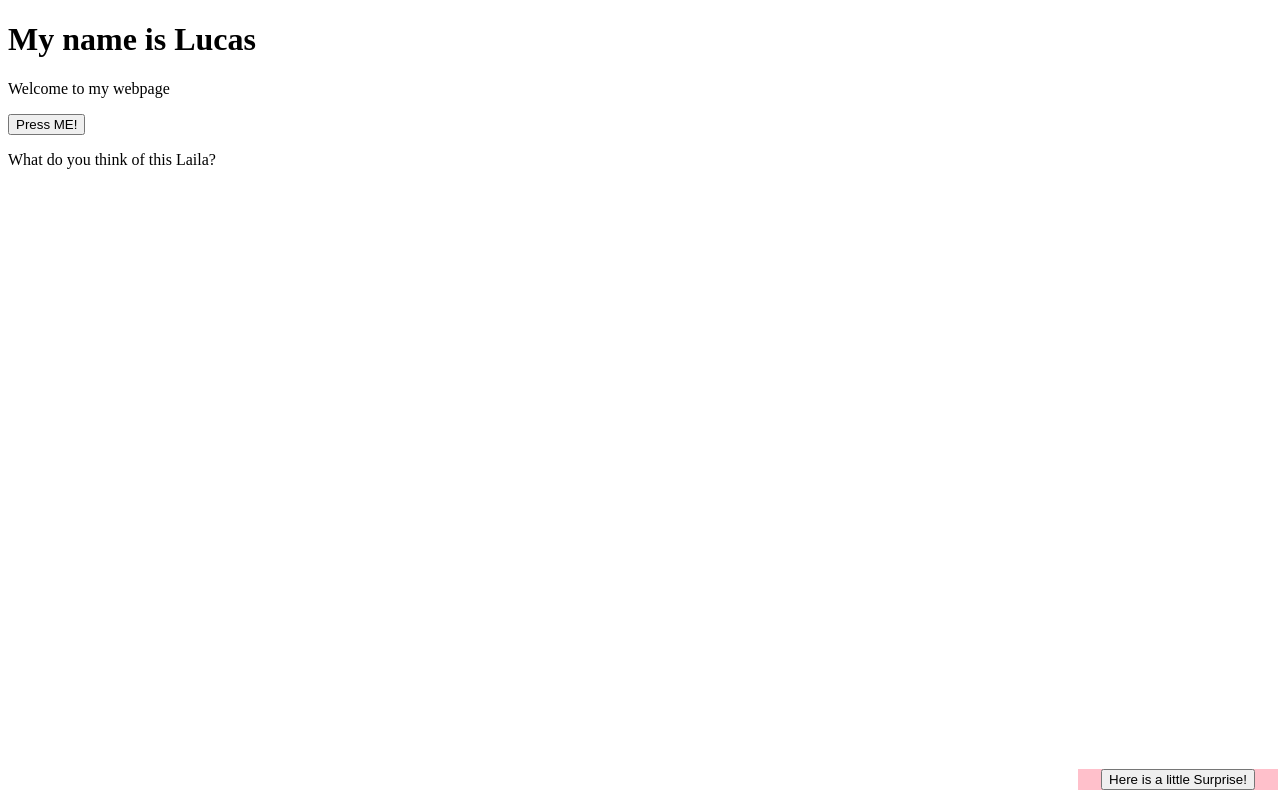
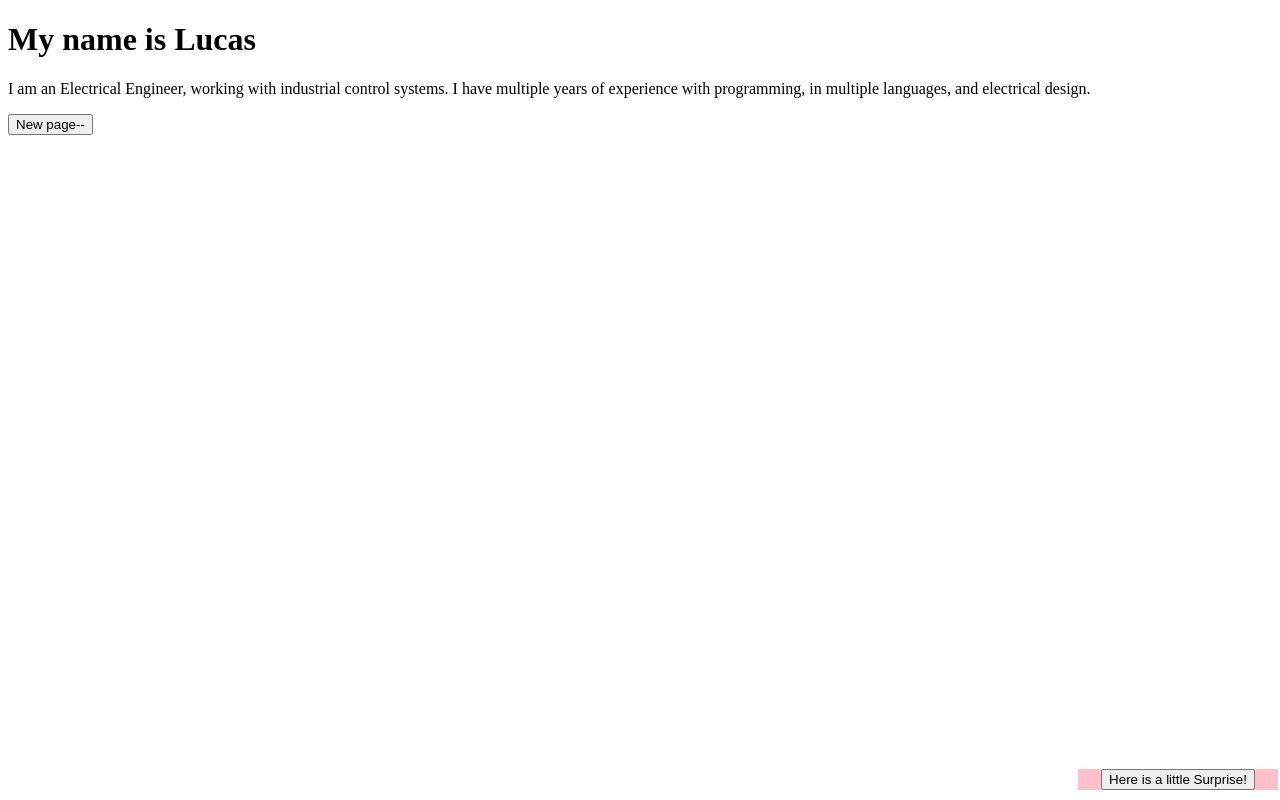
Before and after one commit to CucasLoon/Cucasloon.github.io, a plain HTML site: page index.htm in a window 1280 px wide. Drawn offline with Linux system fonts and the light colour scheme.

Commit message:
Updated Website

```diff
--- a/index.htm
+++ b/index.htm
@@ -21,19 +21,19 @@
 <h1>My name is Lucas </h1> <!--Use this as a header for the page-->
 
 
-<p>Welcome to my webpage</p> <!--This is how you right paragraphs-->
+<p>I am an Electrical Engineer, working with industrial control systems. I have multiple years of experience with programming, in multiple languages, and electrical design.</p> <!--This is how you right paragraphs-->
 
 
 <!--Below is a button. Place the link after the =' and the text Press ME! is what the button says-->
 <a href='http:/Cucasloon.github.io/button.htm'>
-<button type="button">Press ME!</button>
+<button type="button">New page--</button>
 </a>
 
 <p></p> <!--Use this as a filler space-->
 
 
 
-<p>What do you think of this Laila?</p>
+<p></p>
 
 <div class="align-right">
     <a href='https://www.youtube.com/watch?v=dQw4w9WgXcQ'>
```
Also changed, not shown: Form.htm (+7 -0 lines), button.htm (+2 -2 lines).
